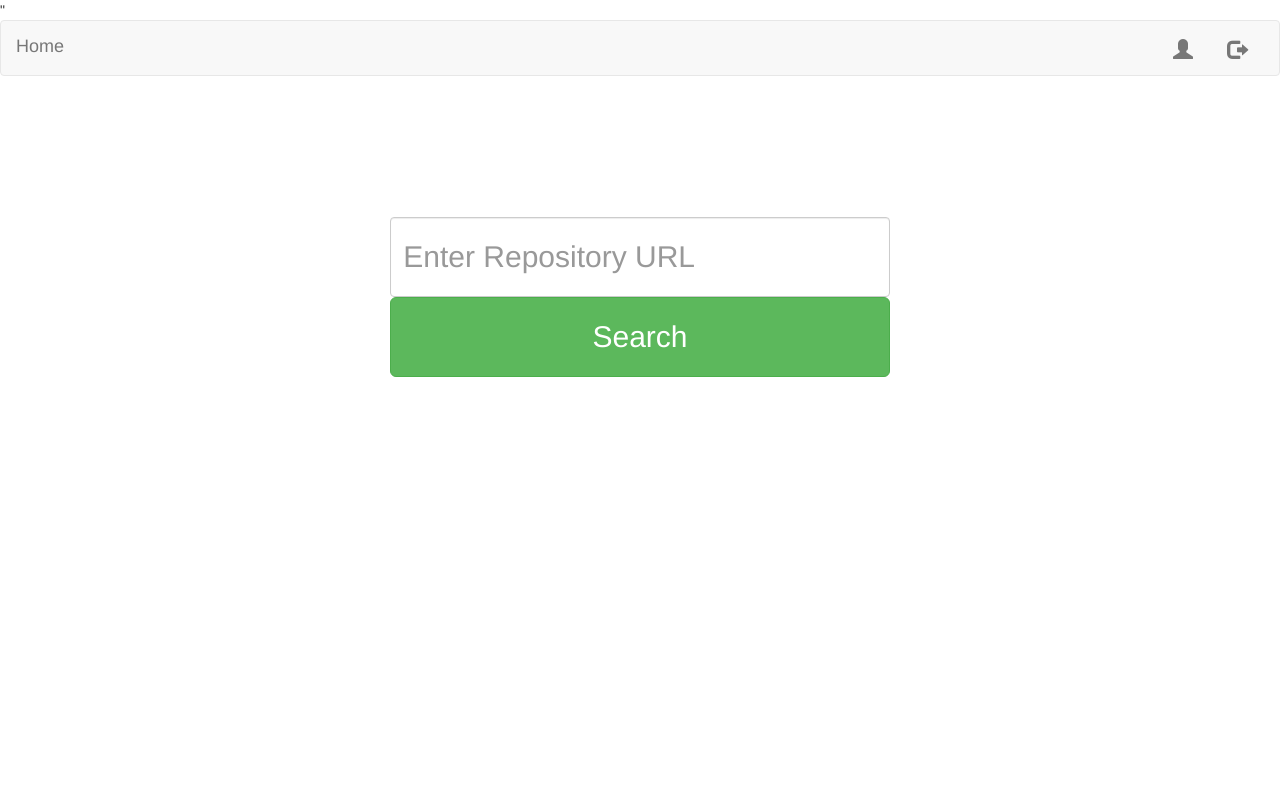
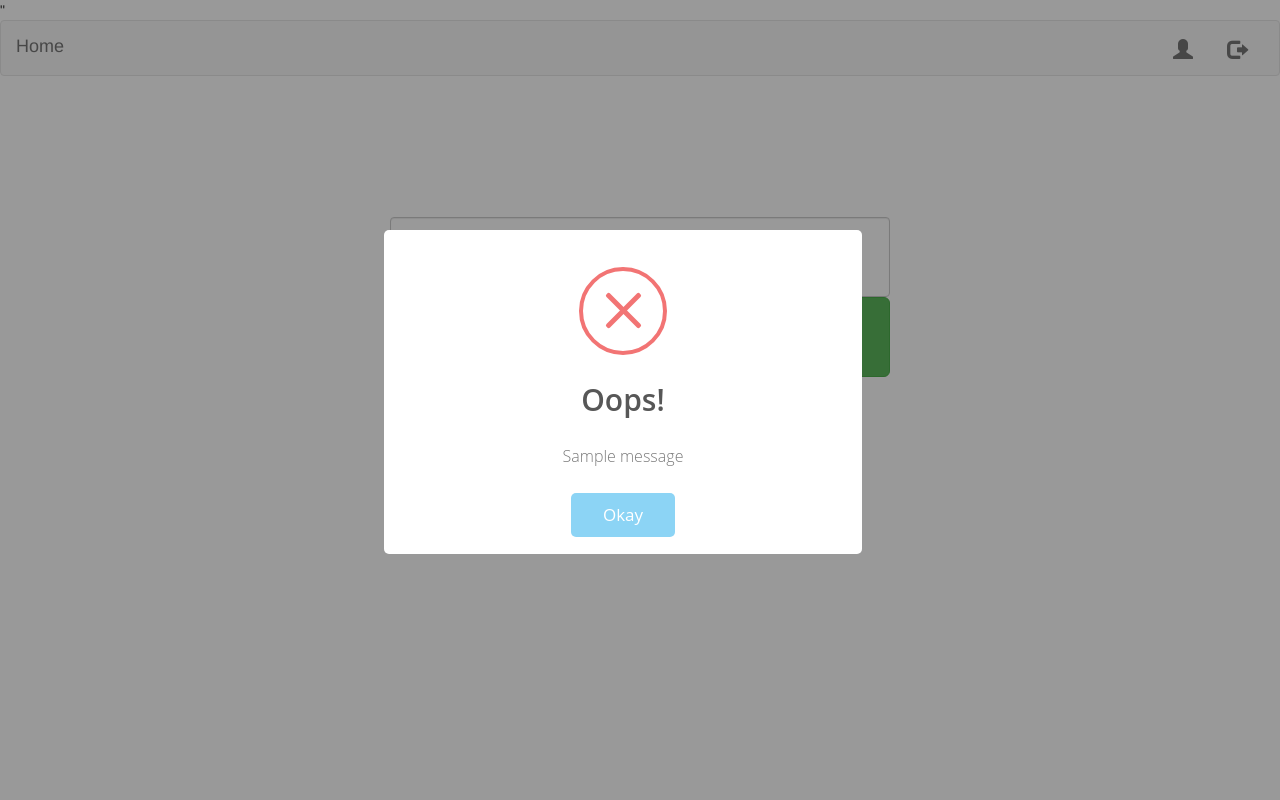
Before and after one commit to goodhamgupta/github-scraper, a Django app: page /search/ in a window 1280 px wide. Run offline with Django 3.2, Linux system fonts and the light colour scheme; tables that the repository leaves empty hold one stand-in row (values such as "Sample post"); one stand-in notice (Sample message) is shown; some libraries are stand-ins or nearby versions.

Commit message:
UI messages/error handling

```diff
--- a/scraper/templates/base.html
+++ b/scraper/templates/base.html
@@ -36,6 +36,19 @@
             </div><!-- /.container-fluid -->
     </nav>
     {%block content %} {% endblock %}
+
+    {% if messages %}
+    {% for msg in messages %}
+          <script>
+            swal({
+                      title: "Oops!",
+                      type: "error",
+                      text: "{{ msg.message }}",
+                      confirmButtonText: "Okay"
+                      })
+         </script>
+    {% endfor %}
+    {% endif %}
 </body>
 
 
--- a/scraper/templates/search_page.html
+++ b/scraper/templates/search_page.html
@@ -2,10 +2,8 @@
 {% block content %}
 
 <script>
-    var $_POST = <?php echo json_encode($_POST); ?>;
-    console.log($_POST);
     function search_function(){
-        //var repo_url = document.getElementById("search_field").value;
+        var repo_url = document.getElementById("search_field").value;
         //console.log(repo_url);
         var host = window.location.origin;
         console.log(host);
@@ -46,4 +44,5 @@
     </center>
 </div>
 
+
 {% endblock %}
--- a/scraper/views.py
+++ b/scraper/views.py
@@ -14,7 +14,7 @@ import logging
 import requests
 import re
 from datetime import datetime,timedelta
-
+from django.contrib import messages
 
 from django.template import RequestContext
 #class ScraperViewSet(viewsets.ViewSet):
@@ -41,6 +41,7 @@ def results(request,url):
             user = user_repo.split("/",2)[0]
             repo = user_repo.split("/",2)[1]
         except:
+            messages.add_message(request._request,messages.INFO,"Invalid URL/Repo does not exist")
             return redirect("/search")
         r = requests.get("https://api.github.com/repos/"+str(user)+"/"+str(repo),headers=headers)
         data = r.json()
@@ -79,10 +80,11 @@ def login(request):
         print "Inside"
         print request.body
         print request.data
-        return redirect('/search/')
+        return redirect('/search')
 
 
 def logout(request):
     if request.method == 'GET':
         #del request.session['user']
+        messages.add_message(request,messages.INFO,"Logout Successful")
         return redirect("/login/")
```
Also changed, not shown: scraper/templates/login.html (+5 -3 lines).
